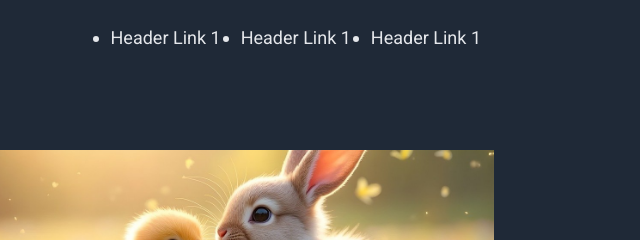
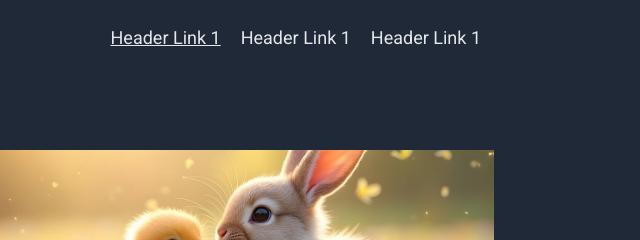
Before and after one commit to ezekielmyson/top-the-project, a plain HTML site: page index.html in a window 1280 px wide. In both pictures the pointer is over the item 739 px from the left and 37 px from the top of the page. Shown: the top 240 px of the page, 574-1214 px from the left. Drawn offline with Linux system fonts and the light colour scheme.

Commit message:
added a css code to style the link in the header

```diff
--- a/css/general.css
+++ b/css/general.css
@@ -88,9 +88,14 @@ header ul {
   display: flex;
   align-items: center;
   gap: 2rem;
+  list-style: none;
 }
 
 header ul li {
   font-size: 1.8rem;
   color: var(--white-lower);
 }
+
+header ul a li:hover {
+  text-decoration: underline;
+}
```
